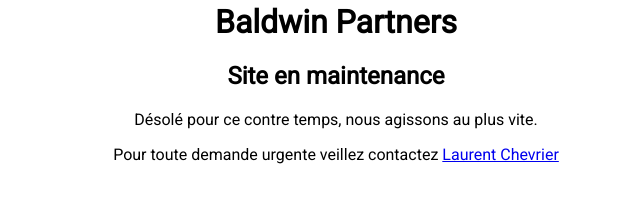
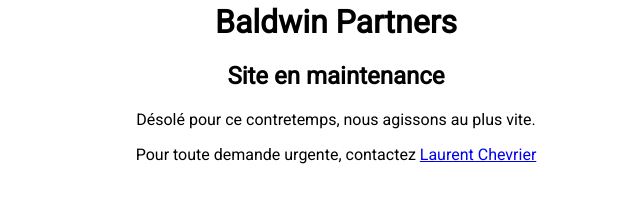
Before and after one commit to BaldwinPartners/site_web_maintenance, a plain HTML site: page index.html in a window 1280 px wide. Shown: the part 411-614 px from the top of the page, without its empty margins (304-944 px from the left). Drawn offline with Linux system fonts and the light colour scheme.

Commit message:
fautes orthographe

```diff
--- a/index.html
+++ b/index.html
@@ -15,8 +15,8 @@
         <img src="img/logo_baldwin.png" alt="logo_baldwin">
         <h1>Baldwin Partners</h1>
         <h2>Site en maintenance</h2>
-        <p>Désolé pour ce contre temps, nous agissons au plus vite.</p>
-        <p>Pour toute demande urgente veillez contactez <a href="mailto:laurent.chevrier@baldwin-partners.com">Laurent Chevrier</a></p>
+        <p>Désolé pour ce contretemps, nous agissons au plus vite.</p>
+        <p>Pour toute demande urgente, contactez <a href="mailto:laurent.chevrier@baldwin-partners.com">Laurent Chevrier</a></p>
 
     </main>
 
```
